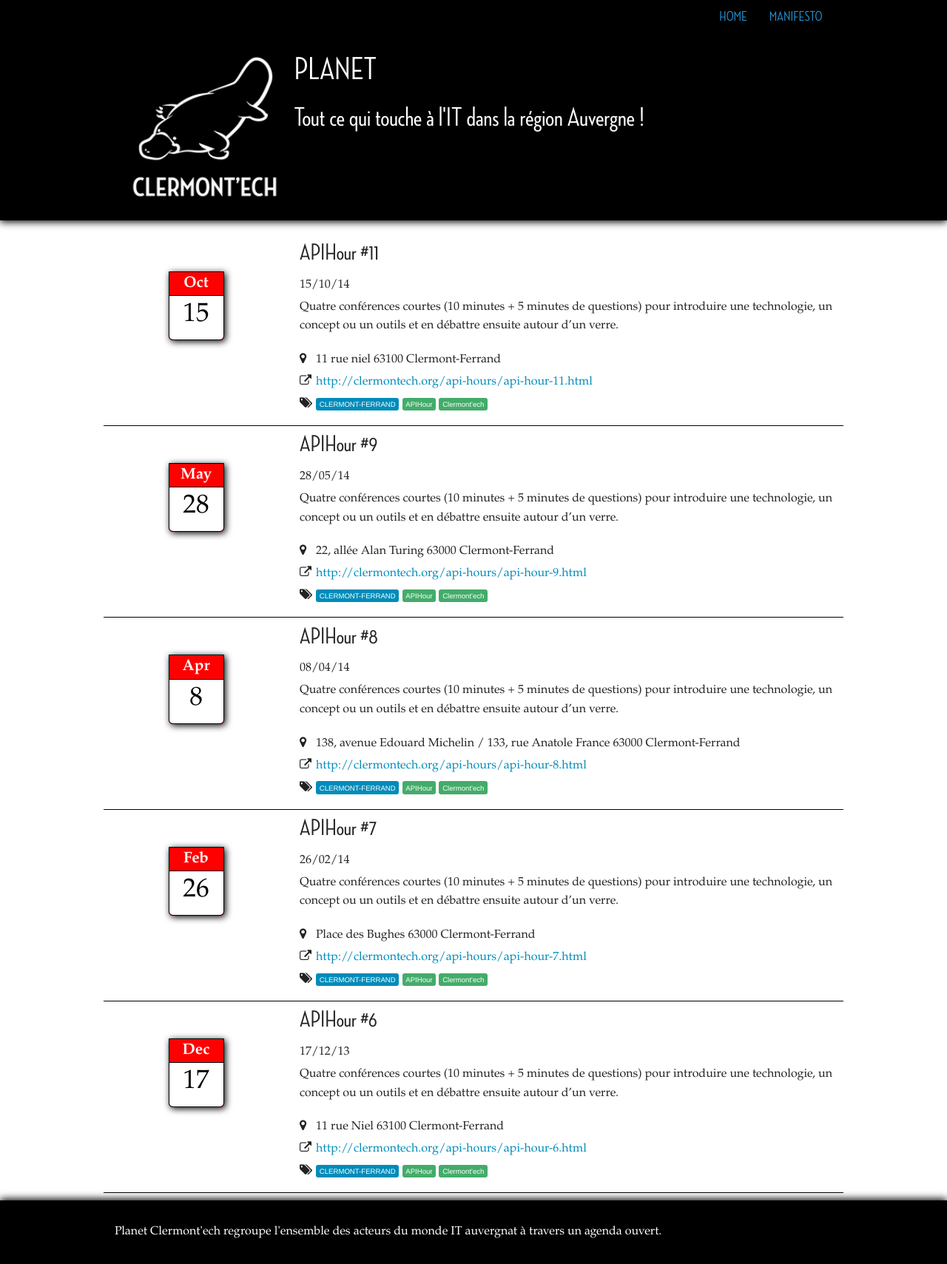
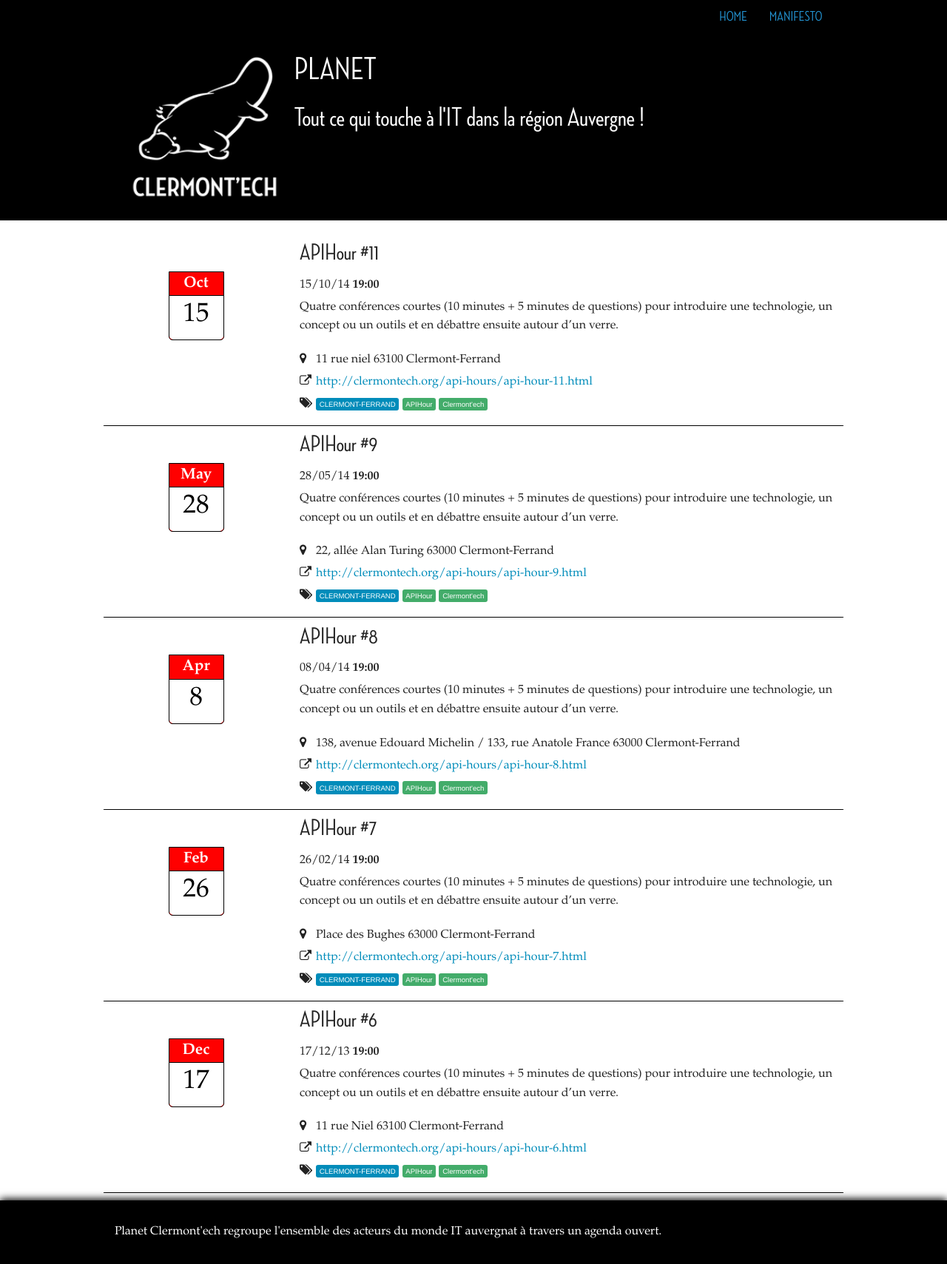
Before and after one commit to clermontech/planet, a Jekyll site: the page built from index.md, in a window 1280 px wide. Shown: the whole page at 74% size. Built offline with Jekyll 4.4.1, drawn with Linux system fonts in a browser that asks for light colours; Markdown is read by kramdown in place of the engine named in the settings.

Commit message:
rm shadow + fix time

```diff
--- a/css/main.css
+++ b/css/main.css
@@ -17,33 +17,25 @@
 
 header {
   background-color: #000;
-  -webkit-box-shadow: 0px 2px 10px 0px #000;
-  -moz-box-shadow: 0px 2px 10px 0px #000;
-  -o-box-shadow: 0px 2px 10px 0px #000;
-  box-shadow: 0px 2px 10px 0px #000;
   margin: 0; }
 
 hr {
   display: none; }
 
-h2, h1, strong, h3, h4, h5, h6 {
+h2, h1, .title-area strong, h3, h4, h5, h6 {
   font-family: "Neutraface", "Helvetica Neue", fantasy, "Helvetica", Arial, sans-serif; }
 
-h2, h1, strong {
+h2, h1, .title-area strong {
   font-weight: bold; }
 
-h2, h1, strong {
+h2, h1, .title-area strong {
   color: white;
   text-align: left; }
 
-h1, strong {
+h1, .title-area strong {
   text-transform: uppercase; }
 
 .top-bar {
-  -webkit-box-shadow: 0px 2px 10px 0px #000;
-  -moz-box-shadow: 0px 2px 10px 0px #000;
-  -o-box-shadow: 0px 2px 10px 0px #000;
-  box-shadow: 0px 2px 10px 0px #000;
   height: 61px;
   background-color: #000; }
   .top-bar .toggle-topbar.menu-icon {
@@ -140,11 +132,7 @@
   font-weight: bold;
   display: inline-block;
   border-radius: 0px 0px 5px 5px;
-  font-size: 1.3em;
-  -webkit-box-shadow: 2px 2px 10px 0px #000;
-  -moz-box-shadow: 2px 2px 10px 0px #000;
-  -o-box-shadow: 2px 2px 10px 0px #000;
-  box-shadow: 2px 2px 10px 0px #000; }
+  font-size: 1.3em; }
   .event-month .event-day {
     background-color: white;
     color: #000;
--- a/scss/main.scss
+++ b/scss/main.scss
@@ -36,7 +36,6 @@
 
 header{
     background-color: $color_fonds;
-    @include box-shadow(0px, 2px, 10px, 0px, $color_fonds);
     margin: 0;
 }
 
@@ -60,13 +59,12 @@
 
 }
 
-h1, strong{
+h1{
     @extend h2;
     text-transform: uppercase;
 }
 
 .top-bar{
-    @include box-shadow(0px, 2px, 10px, 0px, $color_fonds);
     height: 61px;
     background-color: $color_fonds;
     .toggle-topbar.menu-icon{
@@ -116,6 +114,7 @@
 }
 .title-area{
     strong{
+        @extend h1;
         display: block;
         font-weight: bold;
         font-size: 1.2em;
@@ -199,7 +198,6 @@
     display: inline-block;
     border-radius: 0px 0px 5px 5px;
     font-size: 1.3em;
-    @include box-shadow(2px,2px,10px,0px,$color_fonds);
     .event-day{
         background-color: $color_text;
         color: $color_fonds;
```
